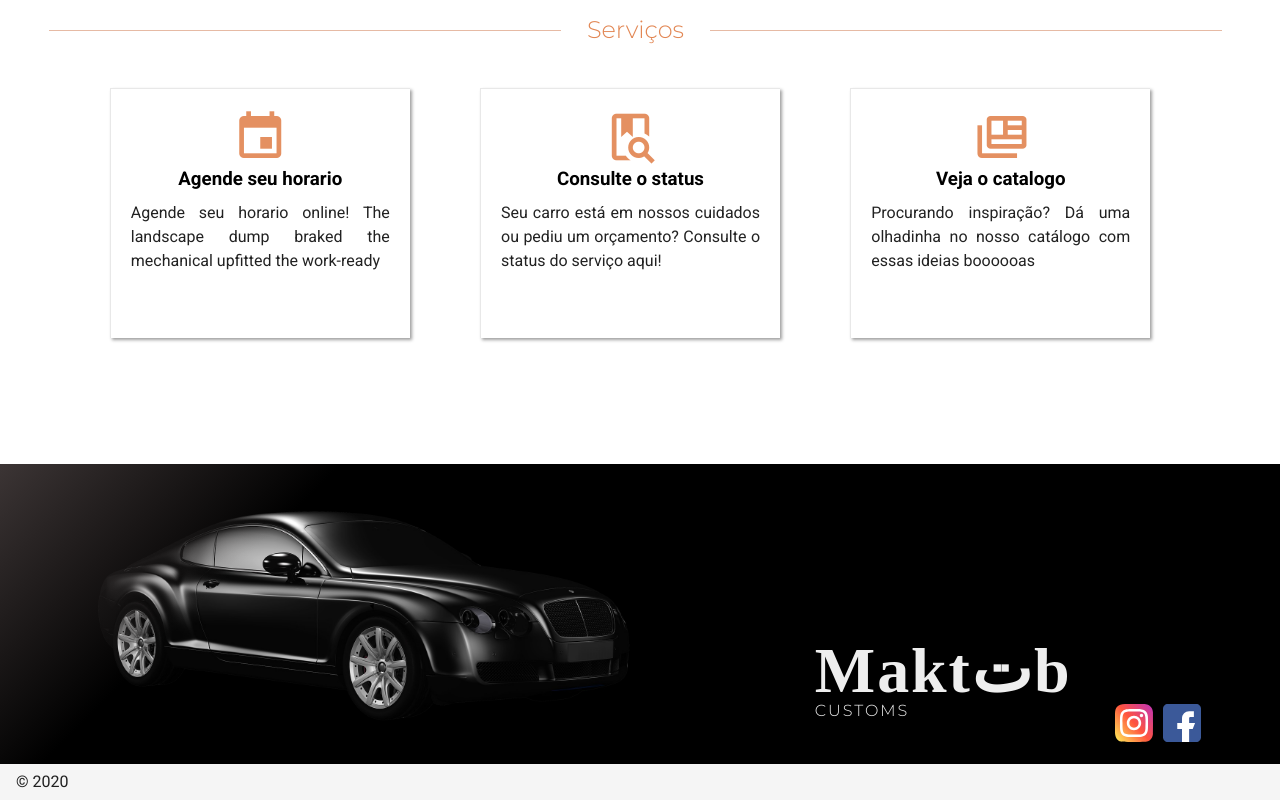
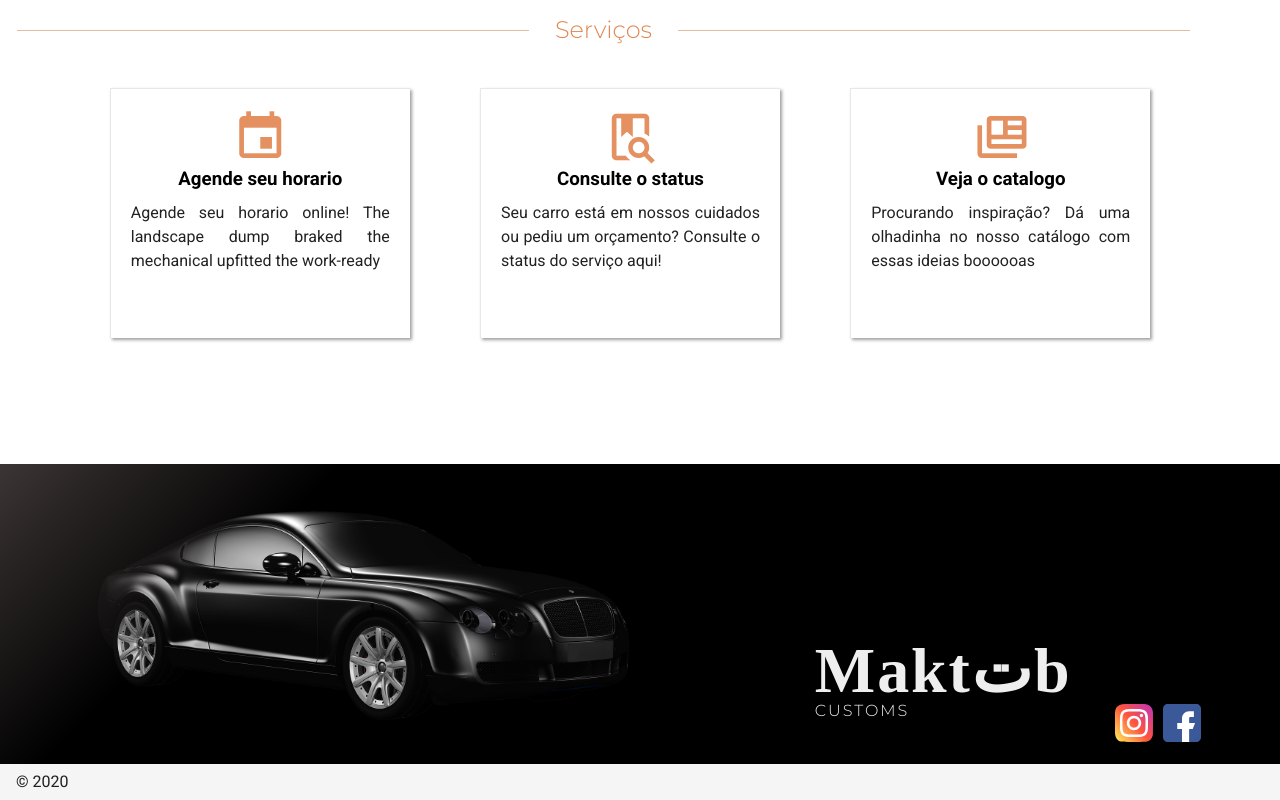
Before and after one commit to 1995-Matheus-Lima/maktub-customs, a Nuxt app: page / in a window 1280 px wide. Built offline with nearby package versions, Linux system fonts and the light colour scheme; a web font is replaced by a local one.

Commit message:
Centralizada a barra de serviços

```diff
--- a/components/Divider.vue
+++ b/components/Divider.vue
@@ -19,7 +19,7 @@
 <style lang="scss" scoped>
 .divider {
   text-align: center;
-  width: 90vw;
+  width: 85vw;
 }
 h2 {
   font-family: "Montserrat", Helvetica, sans-serif;
```
